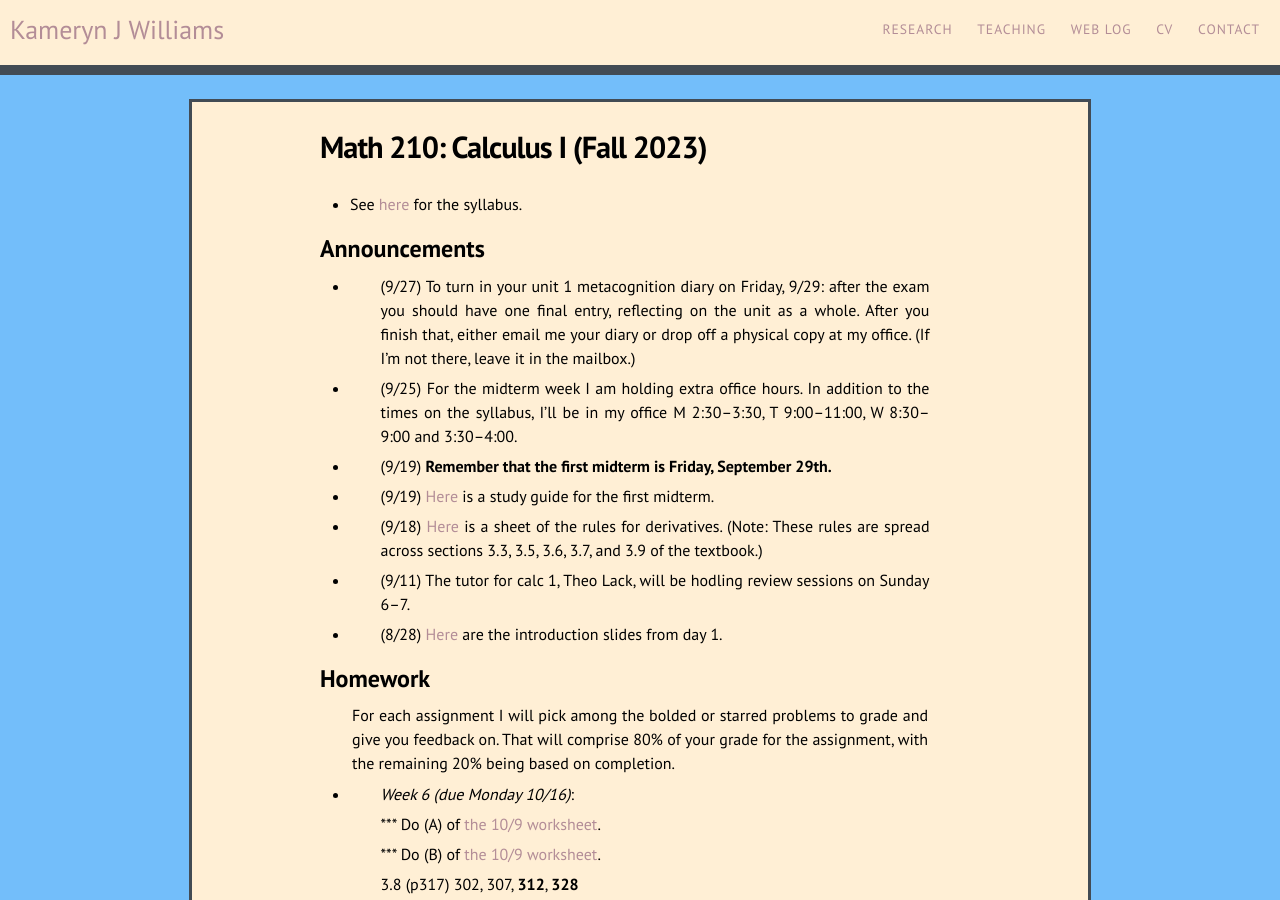
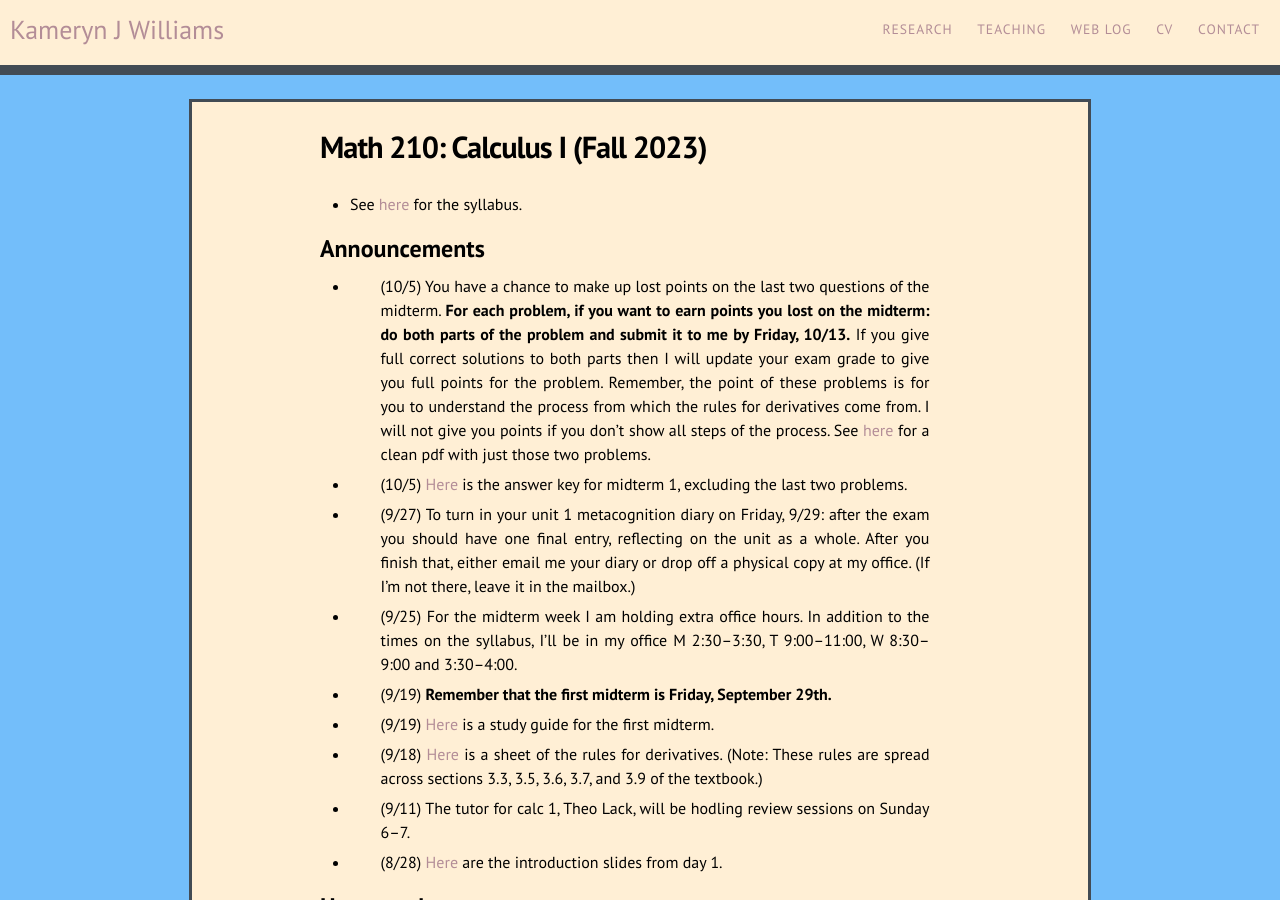
Before and after one commit to kamerynjw/kamerynjw.github.io, a Jekyll site: the page built from teaching/2023/math210.md, in a window 1280 px wide and 900 px high. Built offline with Jekyll 4.4.1, drawn with Linux system fonts in a browser that asks for light colours; nearby versions of some CDN libraries; formulas are drawn with MathJax 3.

Commit message:
posted exam answer keys

```diff
--- a/teaching/2023/math210.md
+++ b/teaching/2023/math210.md
@@ -9,6 +9,10 @@ permalink: /teaching/2023/math210/
 
 Announcements
 -------------
+
+* (10/5) You have a chance to make up lost points on the last two questions of the midterm. **For each problem, if you want to earn points you lost on the midterm: do both parts of the problem and submit it to me by Friday, 10/13.** If you give full correct solutions to both parts then I will update your exam grade to give you full points for the problem. Remember, the point of these problems is for you to understand the process from which the rules for derivatives come from. I will not give you points if you don't show all steps of the process. See [here](problems10-11.pdf) for a clean pdf with just those two problems.
+
+* (10/5) [Here](e1answers.pdf) is the answer key for midterm 1, excluding the last two problems.
 
 * (9/27) To turn in your unit 1 metacognition diary on Friday, 9/29: after the exam you should have one final entry, reflecting on the unit as a whole. After you finish that, either email me your diary or drop off a physical copy at my office. (If I'm not there, leave it in the mailbox.)
 
```
Also changed, not shown: teaching/2023/math211.md (+2 -0 lines), 3 other files.
